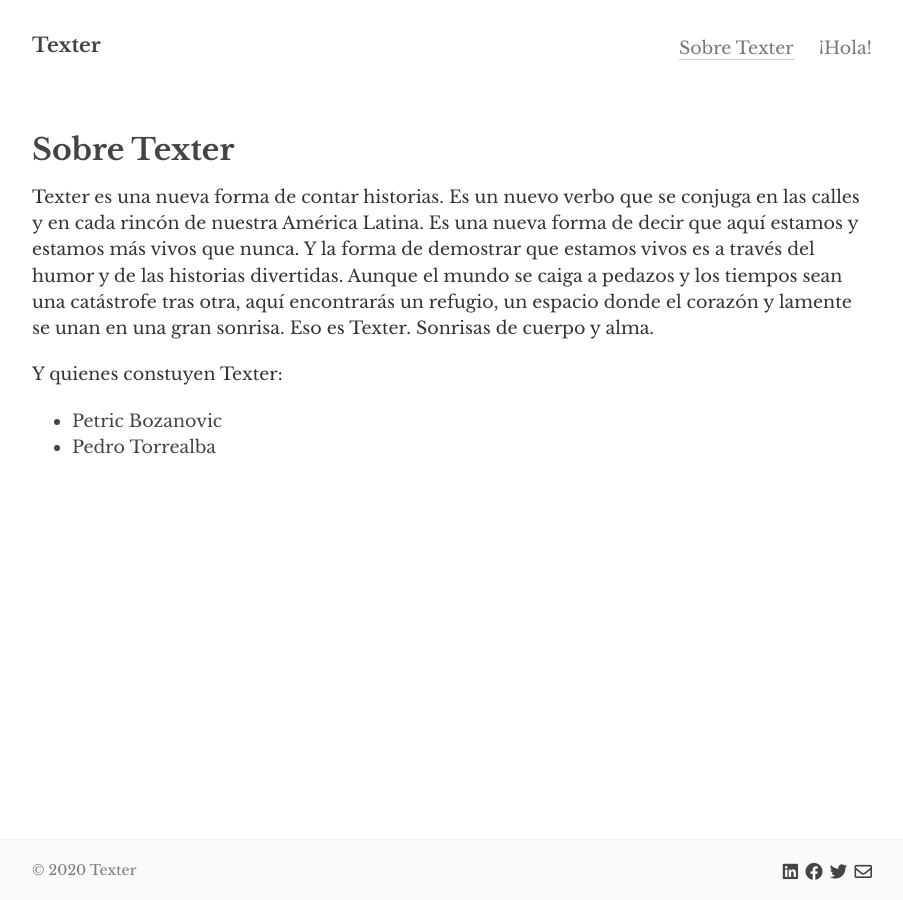
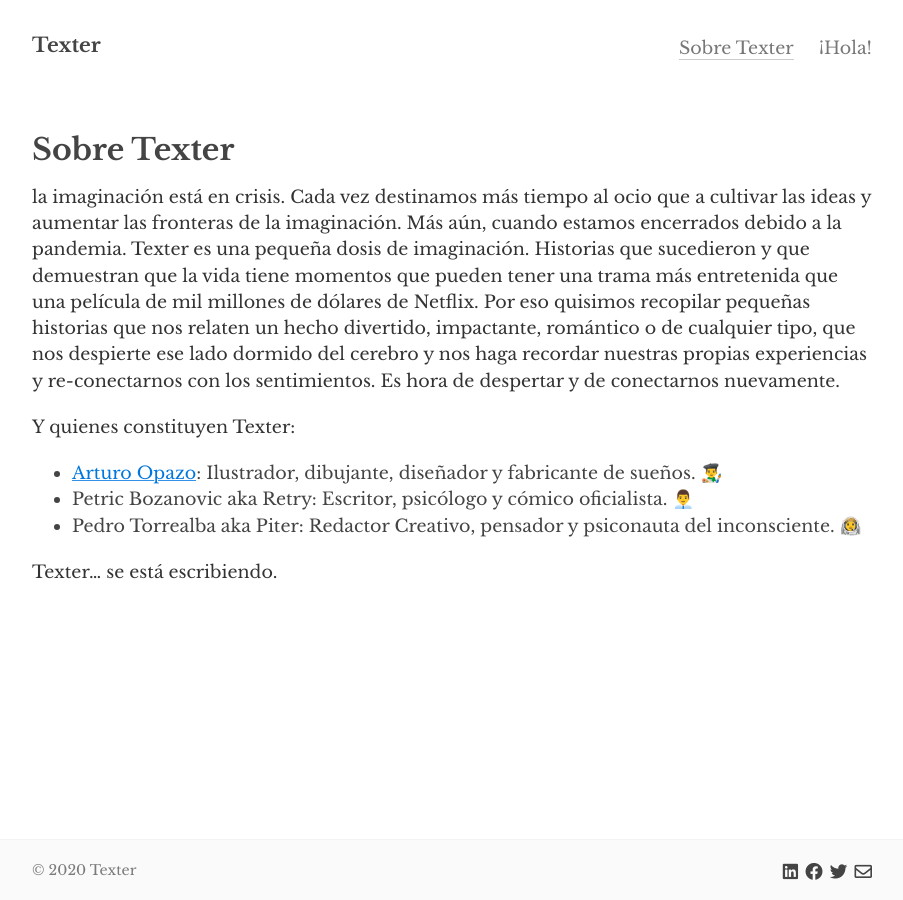
Before and after one commit to Robok3000/textercl, a Jekyll site: the page built from about.md, in a window 1280 px wide. Shown: the whole page, without its empty margins (188-1091 px from the left). Built offline with Jekyll 4.4.1, drawn with Linux system fonts in a browser that asks for light colours; nearby versions of some CDN libraries.

Commit message:
new stuff

```diff
--- a/_config.yml
+++ b/_config.yml
@@ -2,7 +2,7 @@
 title:       Texter
 email:       texterizate@gmail.com
 author:      Petric Bozanovic & Pedro Torrealba
-description: "Repositorio de cronicas urbanas con amor para usted"
+description: "Se está escribiendo..."
 baseurl:     ""
 url:         "https://www.texter.cl/"
 date_format: "%b %-d, %Y"
--- a/_includes/head.html
+++ b/_includes/head.html
@@ -27,6 +27,11 @@
 
     <!-- Open Graph -->
     <!-- From: https://github.com/mmistakes/hpstr-jekyll-theme/blob/master/_includes/head.html -->
+
+      <title>Texter - Repositorio de Ensayos y Crónicas Urbanas</title>
+    <meta name="title" content="Texter - Se está escribiendo...">
+    <meta name="description" content="Repositorio de historias de la vida 🙂.">
+
     <meta property="og:locale" content="{{ site.text.og_locale | default: "en_US" }}">
     <meta property="og:type" content="article">
     <meta property="og:title" content="{% if page.title %}{{ page.title | xml_escape }}{% else %}{{ site.title | xml_escape }}{% endif %}">
--- a/about.md
+++ b/about.md
@@ -5,9 +5,13 @@ permalink: /about/
 tags: about
 ---
 
-Texter es una nueva forma de contar historias. Es un nuevo verbo que se conjuga en las calles y en cada rincón de nuestra América Latina. Es una nueva forma de decir que aquí estamos y estamos más vivos que nunca. Y la forma de demostrar que estamos vivos es a través del humor y de las historias divertidas. Aunque el mundo se caiga a pedazos y los tiempos sean una catástrofe tras otra, aquí encontrarás un refugio, un espacio donde el corazón y lamente se unan en una gran sonrisa. Eso es Texter. Sonrisas de cuerpo y alma.
+la imaginación está en crisis. Cada vez destinamos más tiempo al ocio que a cultivar las ideas y aumentar las fronteras de la imaginación. Más aún, cuando estamos encerrados debido a la pandemia. Texter es una pequeña dosis de imaginación. Historias que sucedieron y que demuestran que la vida tiene momentos que pueden tener una trama más entretenida que una película de mil millones de dólares de Netflix. Por eso quisimos recopilar pequeñas historias que nos relaten un hecho divertido, impactante, romántico o de cualquier tipo, que nos despierte ese lado dormido del cerebro y nos haga recordar nuestras propias experiencias y re-conectarnos con los sentimientos. Es hora de despertar y de conectarnos nuevamente.
 
-Y quienes constuyen Texter:
+Y quienes constituyen Texter:
 
-- Petric Bozanovic
-- Pedro Torrealba
+- [Arturo Opazo](https://www.primitivegrip.com/): Ilustrador, dibujante, diseñador y fabricante de sueños. 👨‍🎨
+- Petric Bozanovic aka Retry: Escritor, psicólogo y cómico oficialista. 👨‍💼
+- Pedro Torrealba aka Piter: Redactor Creativo, pensador y psiconauta del inconsciente. 👨‍🚀
+
+
+Texter... se está escribiendo.
```
Also changed, not shown: _posts/2014-06-10-los-cogollos-del-yoni.md (+2 -0 lines), 15 other files.
